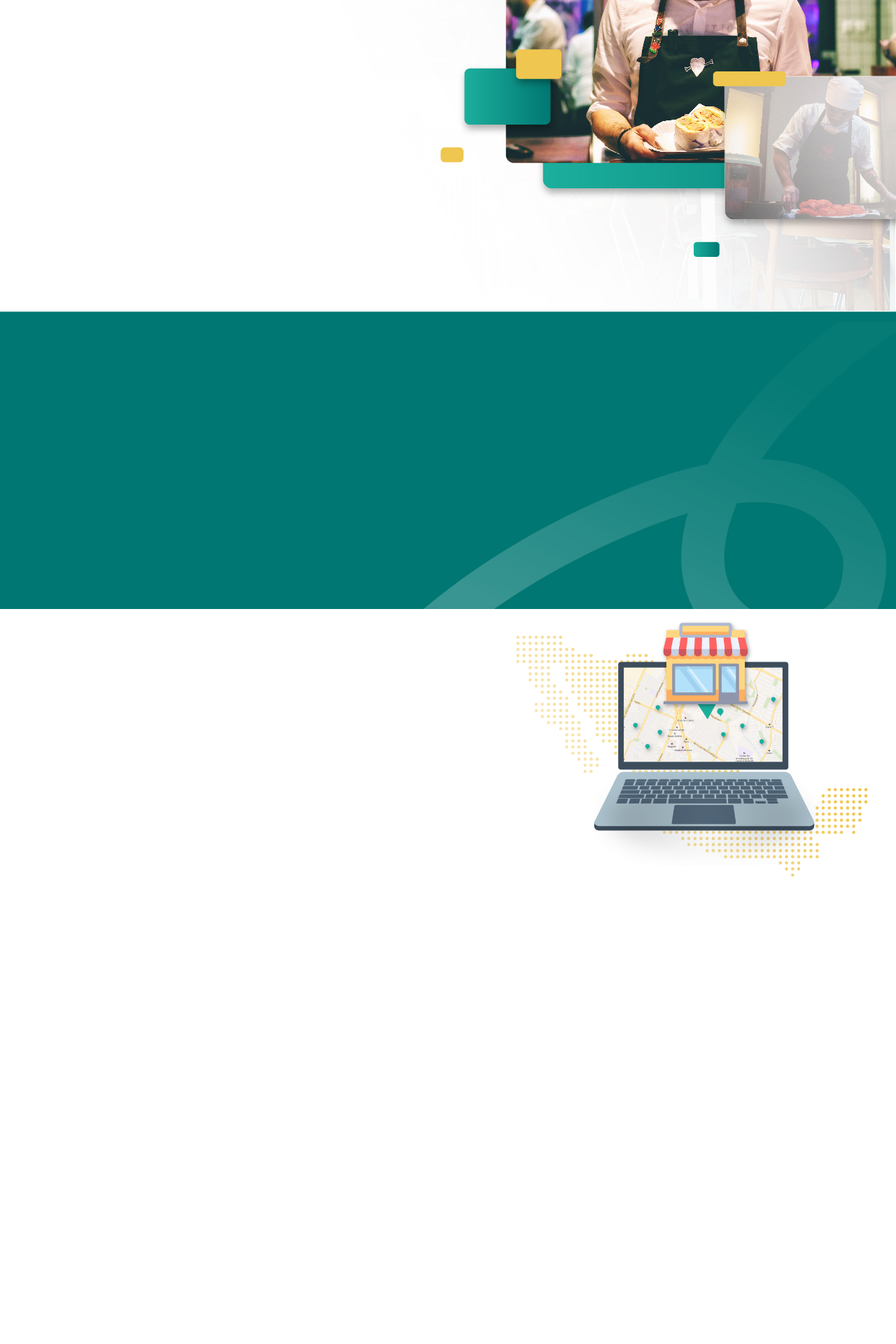
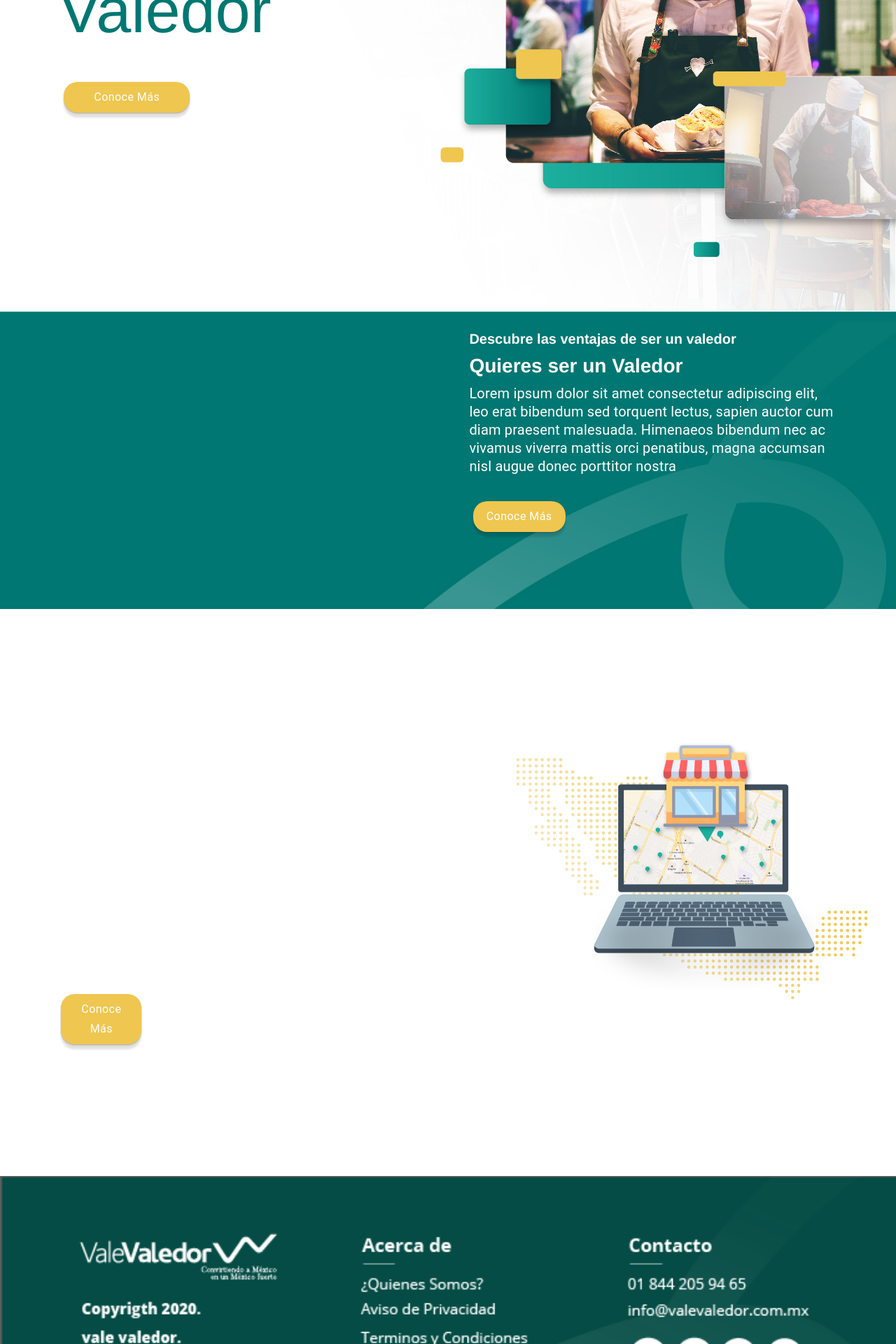
Before and after one commit to DavidEmmanuel22/vale, a React (Create React App) app: page / in a window 1280 px wide. Shown: the part 400-2320 px from the top of the page at 70% size. Before the commit the page ends 1673 px from the top, so only its background shows below. Built offline with nearby package versions, Linux system fonts and the light colour scheme.

Commit message:
Styles HomePage

```diff
--- a/src/pages/Inicio/Inicio.js
+++ b/src/pages/Inicio/Inicio.js
@@ -2,30 +2,67 @@ import React from 'react'
 import Green from 'images/valedor-green.png'
 import Map from 'images/location-map.png'
 import Hero from 'images/valedor-hero.jpg'
-// import { Button, Typography } from '@material-ui/core'
+import Footer from 'images/image.png'
+import { Button, Container,Typography } from '@material-ui/core'
 import Styles from './Styles'
+
 
 const Inicio = () => {
   const classes = Styles()
-
   return (
     <div>
       <div className={classes.ContentHero}>
         <img className={classes.ImageHero} src={Hero} alt="Hero"></img>
+        <Container className={classes.ContentJointo}>
+         <h4 className={classes.BlackText}>
+          Necesitas presupuesto para emprender tu negocio?
+         </h4>
+         <h1 className={classes.JoinText}>Únete a Vale</h1>
+         <h1 className={classes.ValedorText}>Valedor</h1>
+         <Button className={classes.KnowMore} size="small">
+          Conoce más
+        </Button>
+        </Container>
       </div>
       <div>
         <div className={classes.ContentGreen}>
           <img className={classes.ImageGreen} src={Green} alt="logo"></img>
+          <Container className={classes.ContentAdvantage}>
+           <h4 className={classes.WhiteText}>Descubre las ventajas de ser un valedor</h4>
+           <h1 className={classes.BeValedor}>Quieres ser un Valedor</h1>
+           <Typography className={classes.TextFake}>
+             Lorem ipsum dolor sit amet consectetur adipiscing elit, leo erat
+             bibendum sed torquent lectus, sapien auctor cum diam praesent
+             malesuada. Himenaeos bibendum nec ac vivamus viverra mattis orci
+             penatibus, magna accumsan nisl augue donec porttitor nostra
+           </Typography>
+           <Button className={classes.KnowMore} size="small">
+             Conoce más
+           </Button>
+         </Container>
         </div>
       </div>
       <div className={classes.ContentMap}>
         <div className={classes.LocationMap}>
           <img className={classes.ImageMap} src={Map} alt="Map"></img>
+          <Container className={classes.ContentMapText}>
+          <h4 className={classes.WhiteText}>Afiliate a Vale Valedor</h4>
+          <h1 className={classes.BeValedor}>Quieres que nuestros Vales se usen en tu negocio?</h1>
+          <Typography className={classes.TextFake}>
+            Lorem ipsum dolor sit amet consectetur adipiscing elit, leo erat
+            bibendum sed torquent lectus, sapien auctor cum diam praesent
+            malesuada. Himenaeos bibendum nec ac vivamus viverra mattis orci
+            penatibus, magna accumsan nisl augue donec porttitor nostra
+          </Typography>
+          <Button className={classes.KnowMore} size="small">
+            Conoce más
+          </Button>
+          </Container>
         </div>
       </div>
-      <div>
-        <div></div>
-      </div>
+        <div className={classes.ContentGreen}>
+         <img className={classes.ImageFooter} src={Footer} alt="Footer"></img>
+        </div>
     </div>
   )
 }
--- a/src/pages/Inicio/Styles.js
+++ b/src/pages/Inicio/Styles.js
@@ -15,15 +15,15 @@ const Styles = makeStyles((theme) => ({
     ContentGreen: {},
     ContentAdvantage: {
       width: '45%',
-      position: 'absolute',
-      top: '236%',
-      left: '52%'
+      position: 'relative',
+      top: '-400px',
+      left: '23%'
     },
     ContentMapText: {
-      width: '45%',
+      width: '66%',
       position: 'absolute',
-      top: '331%',
-      left: '8%'
+      top: '19%',
+      left: '-84%'
     },
     ContentMap: {
       display: 'flex'
@@ -31,13 +31,15 @@ const Styles = makeStyles((theme) => ({
     LocationMap: {
       width: '60%',
       position: 'absolute',
-      left: '55%'
+      left: '55%',
+      top: '181%'
     },
     ImageMap: {
       width: '70%'
     },
     ContentJointo: {
-      width: '50%',
+      width: '60%',
+      left: '0%',
       position: 'absolute',
       top: '26%',
       margin: '4px 60px'
@@ -65,12 +67,31 @@ const Styles = makeStyles((theme) => ({
       fontSize: '16px',
       padding: '8px 16px',
       borderRadius: '20px',
-      boxShadow: '0 7px 3px rgb(0 0 0 / 12%), 0 1px 2px rgb(0 0 0 / 24%)'
+      boxShadow: '0 7px 3px rgb(0 0 0 / 12%), 0 1px 2px rgb(0 0 0 / 24%)',
+      '&:hover': {
+        backgroundColor: '#f9a02b'
+      },
     },
-    '&:hover': {
-      backgroundColor: '#007772'
+    ContentHome: {},
+    ImageFooter:{
+      width: '100%',
+      position: 'absolute',
+      top: '260%'
     },
-    ContentHome: {}
+    WhiteText:{
+      fontSize: '20px',
+      color: 'white',
+      margin: '0px 0px 11px'
+    },
+    BeValedor:{
+      color: 'white',
+      margin: '0px 0px 10px'
+    },
+    TextFake:{
+      color: 'white',
+      fontSize: '20px',
+      lineHeight: '26px'
+    }
   },
   [theme.breakpoints.down('sm')]: {
     ContentAdvantage: {
@@ -112,7 +133,7 @@ const Styles = makeStyles((theme) => ({
       boxShadow: '0 7px 3px rgb(0 0 0 / 12%), 0 1px 2px rgb(0 0 0 / 24%)'
     },
     '&:hover': {
-      backgroundColor: '#007772'
+      backgroundColor: '#f9a02b'
     },
     ImageGreen: {
       width: '100%'
@@ -153,6 +174,25 @@ const Styles = makeStyles((theme) => ({
       fontsize: '20px',
       fontWeight: '400',
       margin: '2% 0% 0%'
+    },
+    ImageFooter:{
+      width: '100%',
+      position: 'absolute',
+      top: '260%'
+    },
+    WhiteText:{
+      fontSize: '20px',
+      color: 'white',
+      margin: '0px 0px 11px'
+    },
+    BeValedor:{
+      color: 'white',
+      margin: '0px 0px 10px'
+    },
+    TextFake:{
+      color: 'white',
+      fontSize: '20px',
+      lineHeight: '26px'
     }
   }
 }))
```
Also changed, not shown: src/images/image.png (added).
